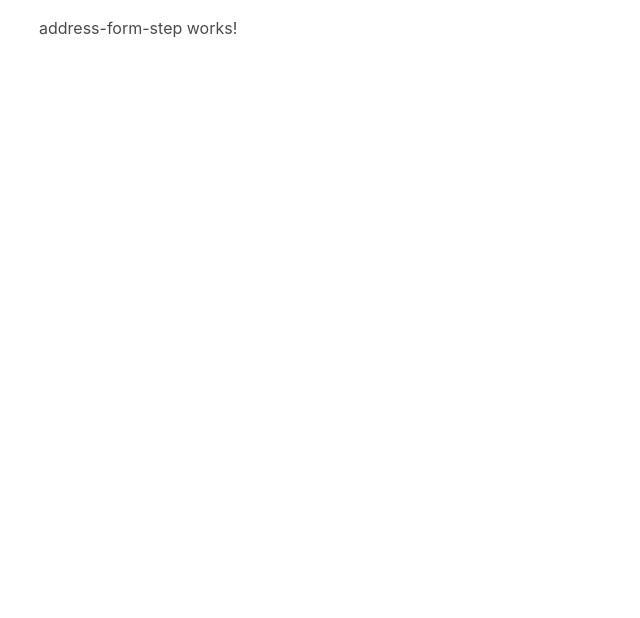
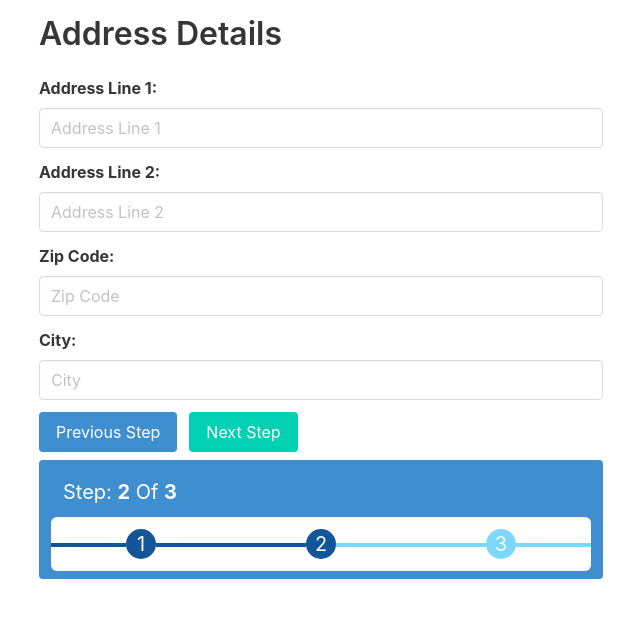
Before and after one commit to herychemo/angular-multistepform-angularservices, an Angular app: page /form/address in a window 1280 px wide. Shown: the top 618 px of the page, without its empty margins (25-665 px from the left). Built offline with nearby package versions, Linux system fonts and the light colour scheme.

Commit message:
Address Details Form Step

```diff
--- a/src/app/components/address-form-step/address-form-step.component.html
+++ b/src/app/components/address-form-step/address-form-step.component.html
@@ -1 +1,53 @@
-<p>address-form-step works!</p>
+
+<div class="columns">
+  <div class="column is-half">
+    <h1 class="title">Address Details</h1>
+
+    <form #f="ngForm" (ngSubmit)="f.valid && goNext()" novalidate>
+      <div class="field">
+        <label class="label" for="addressLine1">Address Line 1: </label>
+        <input class="input" id="addressLine1" name="addressLine1" type="text" required minlength="3"
+               #addressLine1="ngModel" [class.is-danger]="f.submitted && addressLine1.invalid"
+               placeholder="Address Line 1" [(ngModel)]="userFormModel.addressModel.addressLine1" />
+        <p class="help is-danger" *ngIf="f.submitted && addressLine1.invalid">Address Line 1 is invalid.</p>
+      </div>
+
+      <div class="field">
+        <label class="label" for="addressLine2">Address Line 2: </label>
+        <input class="input" id="addressLine2" name="addressLine2" type="text" required minlength="3"
+               #addressLine2="ngModel" [class.is-danger]="f.submitted && addressLine2.invalid"
+               placeholder="Address Line 2" [(ngModel)]="userFormModel.addressModel.addressLine2" />
+        <p class="help is-danger" *ngIf="f.submitted && addressLine2.invalid">Address Line 2 is invalid.</p>
+      </div>
+
+      <div class="field">
+        <label class="label" for="zipCode">Zip Code: </label>
+        <input class="input" id="zipCode" name="zipCode" type="text" required minlength="4" maxlength="6"
+               #zipCode="ngModel" [class.is-danger]="f.submitted && zipCode.invalid"
+               placeholder="Zip Code" [(ngModel)]="userFormModel.addressModel.zipCode" />
+        <p class="help is-danger" *ngIf="f.submitted && zipCode.invalid">Zip Code is invalid.</p>
+      </div>
+
+      <div class="field">
+        <label class="label" for="city">City: </label>
+        <input class="input" id="city" name="city" type="text" required minlength="3"
+               #city="ngModel" [class.is-danger]="f.submitted && city.invalid"
+               placeholder="City" [(ngModel)]="userFormModel.addressModel.city" />
+        <p class="help is-danger" *ngIf="f.submitted && city.invalid">City is invalid.</p>
+      </div>
+
+      <div class="field is-grouped">
+        <p class="control">
+          <input type="button" class="button is-info"
+                 value="Previous Step" [routerLink]="['..', 'user']" />
+        </p>
+        <p class="control">
+          <input type="submit" class="button is-primary" value="Next Step" />
+        </p>
+      </div>
+    </form>
+
+    <app-form-status currentStep="2"></app-form-status>
+
+  </div>
+</div>
--- a/src/app/components/address-form-step/address-form-step.component.ts
+++ b/src/app/components/address-form-step/address-form-step.component.ts
@@ -1,4 +1,7 @@
 import { Component, OnInit } from '@angular/core';
+import {UserFormDomainService} from '../../services/user-form-domain.service';
+import {ActivatedRoute, Router} from '@angular/router';
+import {UserFormModel} from '../../model/domain/user-form-model';
 
 @Component({
   selector: 'app-address-form-step',
@@ -7,9 +10,19 @@ import { Component, OnInit } from '@angular/core';
 })
 export class AddressFormStepComponent implements OnInit {
 
-  constructor() { }
+  get userFormModel(): UserFormModel {
+    return this.userFormDomainServiceService.model;
+  }
 
-  ngOnInit(): void {
+  constructor(
+    public userFormDomainServiceService: UserFormDomainService,
+    private router: Router,
+    private route: ActivatedRoute
+  ) { }
+  ngOnInit(): void {}
+
+  goNext(): void {
+    this.router.navigate(['..', 'topics'], { relativeTo: this.route});
   }
 
 }
```
